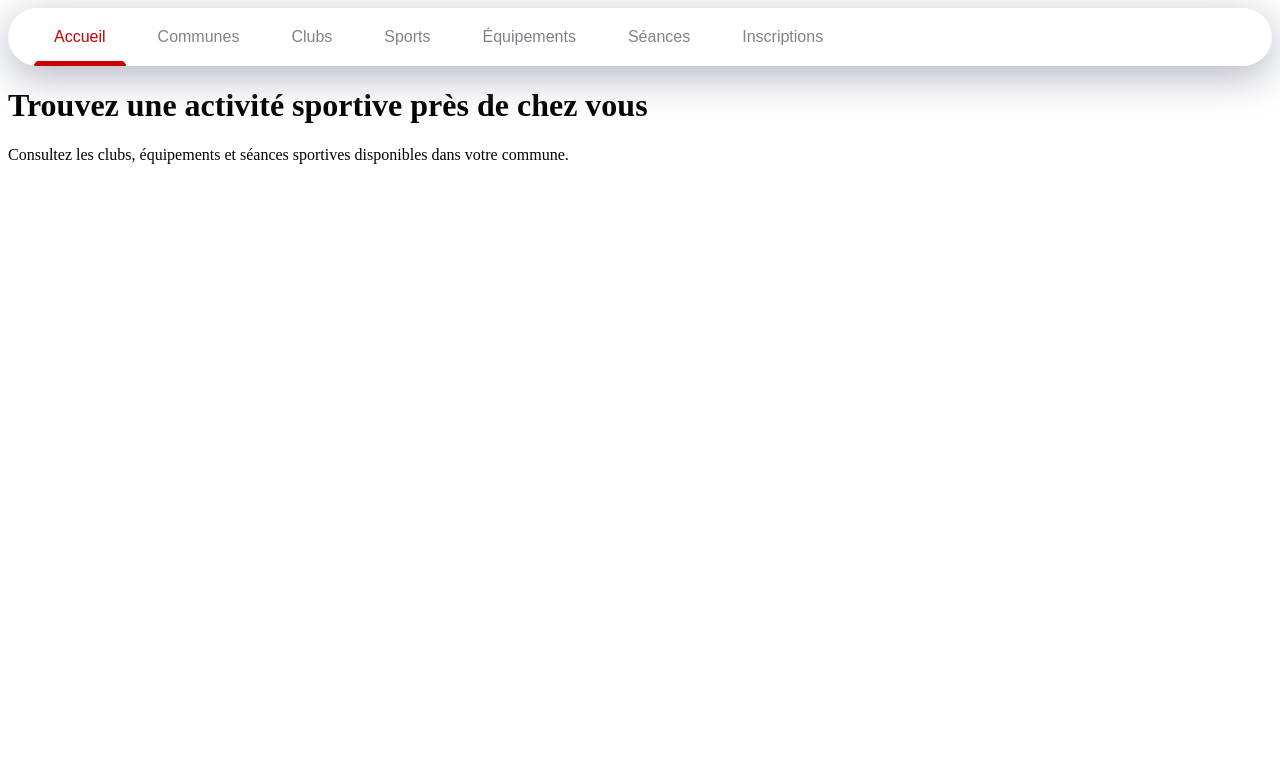
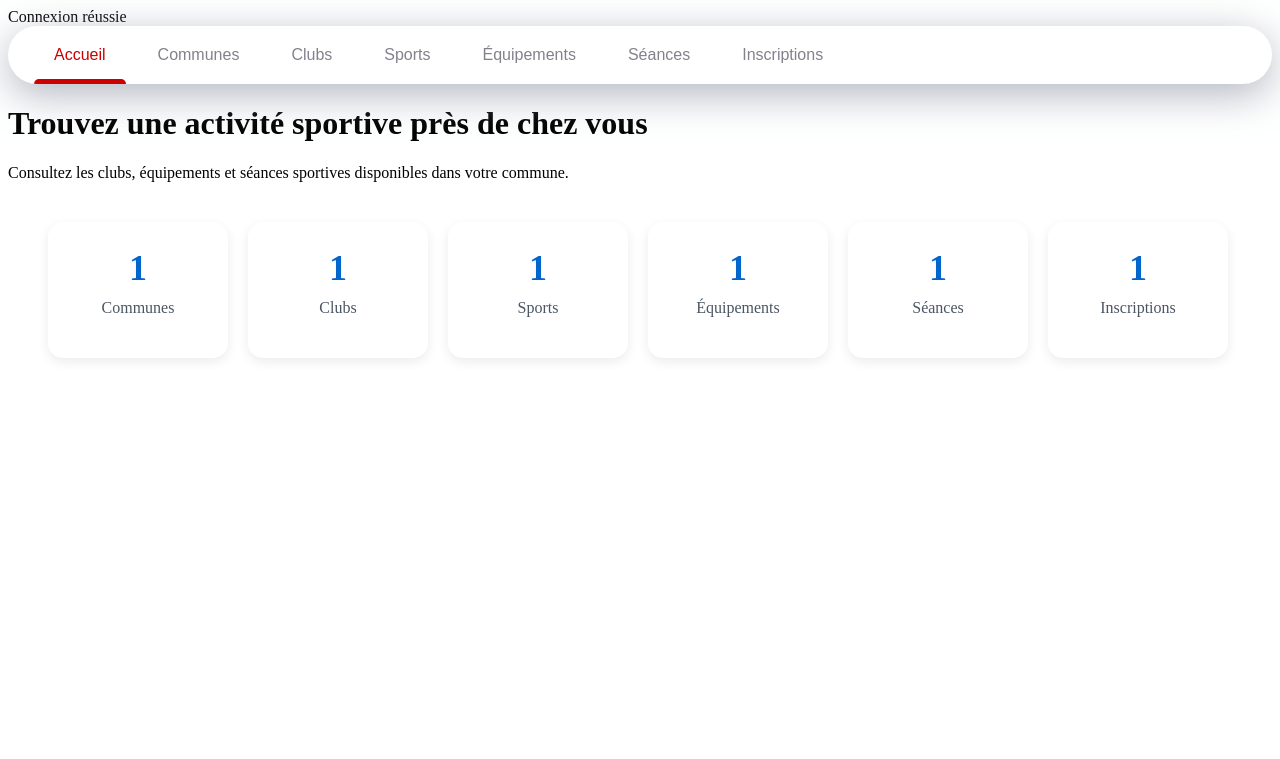
Before and after one commit to marwa-idzim/Projet_SAE, a PHP site: page / in a window 1280 px wide. Shown: the top 759 px of the page. Run offline with PHP 8.4, Linux system fonts and the light colour scheme; tables that the repository leaves empty or names only in its code hold one stand-in row (values such as "Sample post").

Commit message:
Ajout des stats sur la page d'accueil

```diff
--- a/assets/css/style.css
+++ b/assets/css/style.css
@@ -55,3 +55,32 @@ nav {
   transition: .4s;
   border-radius: 8px 8px 0 0;
 }
+
+
+.stats {
+    display: flex;
+    gap: 20px;
+    margin: 40px;
+    flex-wrap: wrap;
+}
+
+.stat-card {
+    background-color: white;
+    width: 180px;
+    padding: 25px;
+    border-radius: 15px;
+    text-align: center;
+    box-shadow: 0 4px 12px rgba(0, 0, 0, 0.08);
+}
+
+.stat-card h2 {
+    margin: 0;
+    font-size: 36px;
+    color: #0066cc;
+}
+
+.stat-card p {
+    margin-top: 10px;
+    font-size: 16px;
+    color: #4b5563;
+}
--- a/public/index.php
+++ b/public/index.php
@@ -1,8 +1,32 @@
 <?php
-//require "../config/db.php";
-//echo "Connexion réussie";
+require "../config/db.php";
+echo "Connexion réussie";
 
+$sql = "SELECT COUNT(*) FROM communes";
+// Exécution directe de la requête SQL via l'objet PDO.
+// La méthode query() est utilisée pour les requêtes simples sans paramètres.
+$stmt = $pdo->query($sql);
+$nbCommunes = $stmt->fetchColumn();
 
+$sql = "SELECT COUNT(*) FROM clubs";
+$stmt = $pdo->query($sql);
+$nbClubs = $stmt->fetchColumn();
+
+$sql = "SELECT COUNT(*) FROM sports";
+$stmt = $pdo->query($sql);
+$nbSports = $stmt->fetchColumn();
+
+$sql = "SELECT COUNT(*) FROM equipements";
+$stmt = $pdo->query($sql);
+$nbEquipements = $stmt->fetchColumn();
+
+$sql = "SELECT COUNT(*) FROM seances";
+$stmt = $pdo->query($sql);
+$nbSeances = $stmt->fetchColumn();
+
+$sql = "SELECT COUNT(*) FROM inscriptions";
+$stmt = $pdo->query($sql);
+$nbInscriptions = $stmt->fetchColumn();
 
 ?>
 <!DOCTYPE html>
@@ -30,6 +54,37 @@
     <h1>Trouvez une activité sportive près de chez vous</h1>
     <p>Consultez les clubs, équipements et séances sportives disponibles dans votre commune.</p>
 
+    <section class="stats">
+        <div class="stat-card">
+            <h2><?php echo $nbCommunes; ?></h2>
+            <p>Communes</p>
+        </div>
+
+        <div class="stat-card">
+            <h2><?php echo $nbClubs; ?></h2>
+            <p>Clubs</p>
+        </div>
+
+        <div class="stat-card">
+            <h2><?php echo $nbSports; ?></h2>
+            <p>Sports</p>
+        </div>
+
+        <div class="stat-card">
+            <h2><?php echo $nbEquipements; ?></h2>
+            <p>Équipements</p>
+        </div>
+
+        <div class="stat-card">
+            <h2><?php echo $nbSeances; ?></h2>
+            <p>Séances</p>
+        </div>
+
+        <div class="stat-card">
+            <h2><?php echo $nbInscriptions; ?></h2>
+            <p>Inscriptions</p>
+        </div>
+    </section>
 
      <script src="../assets/js/script.js"></script>
 </body>
```
